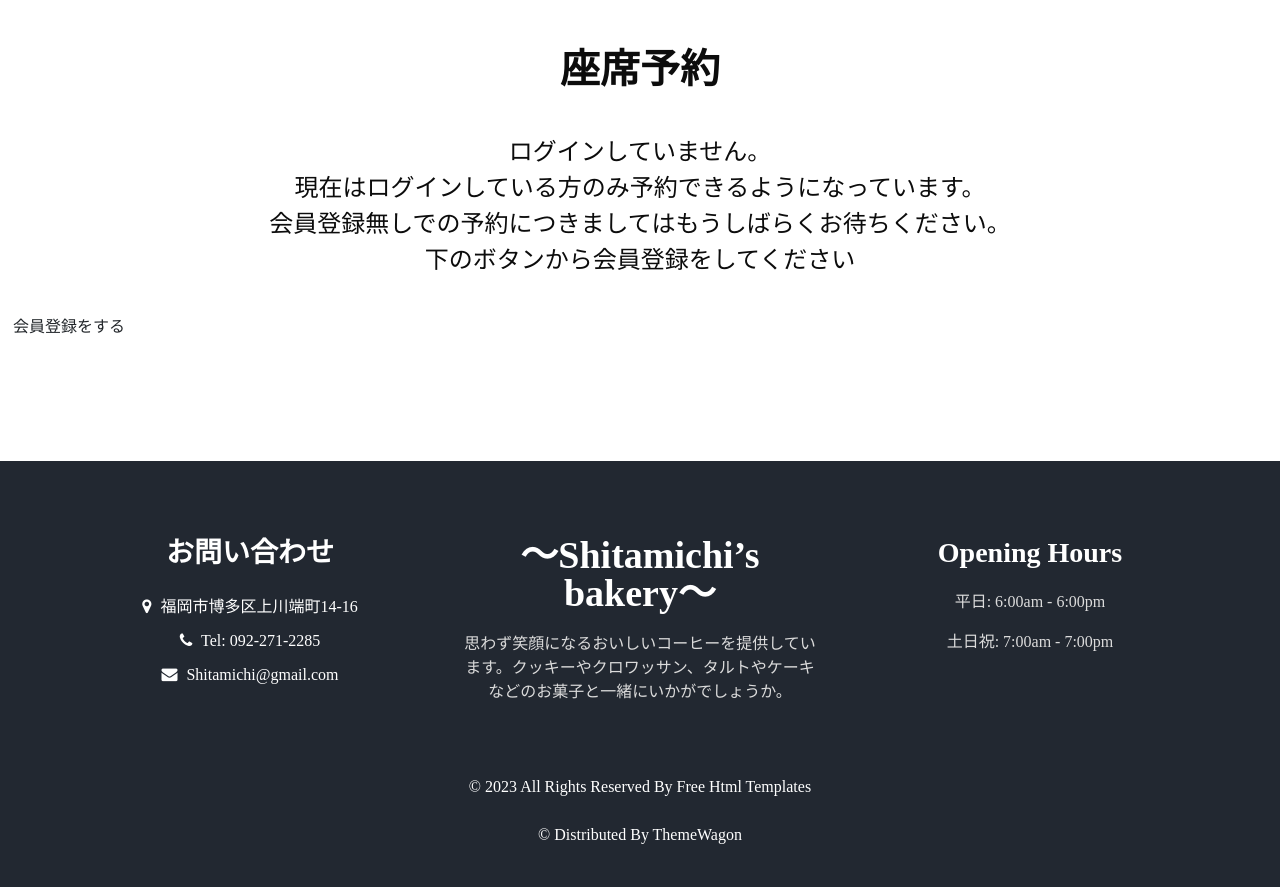
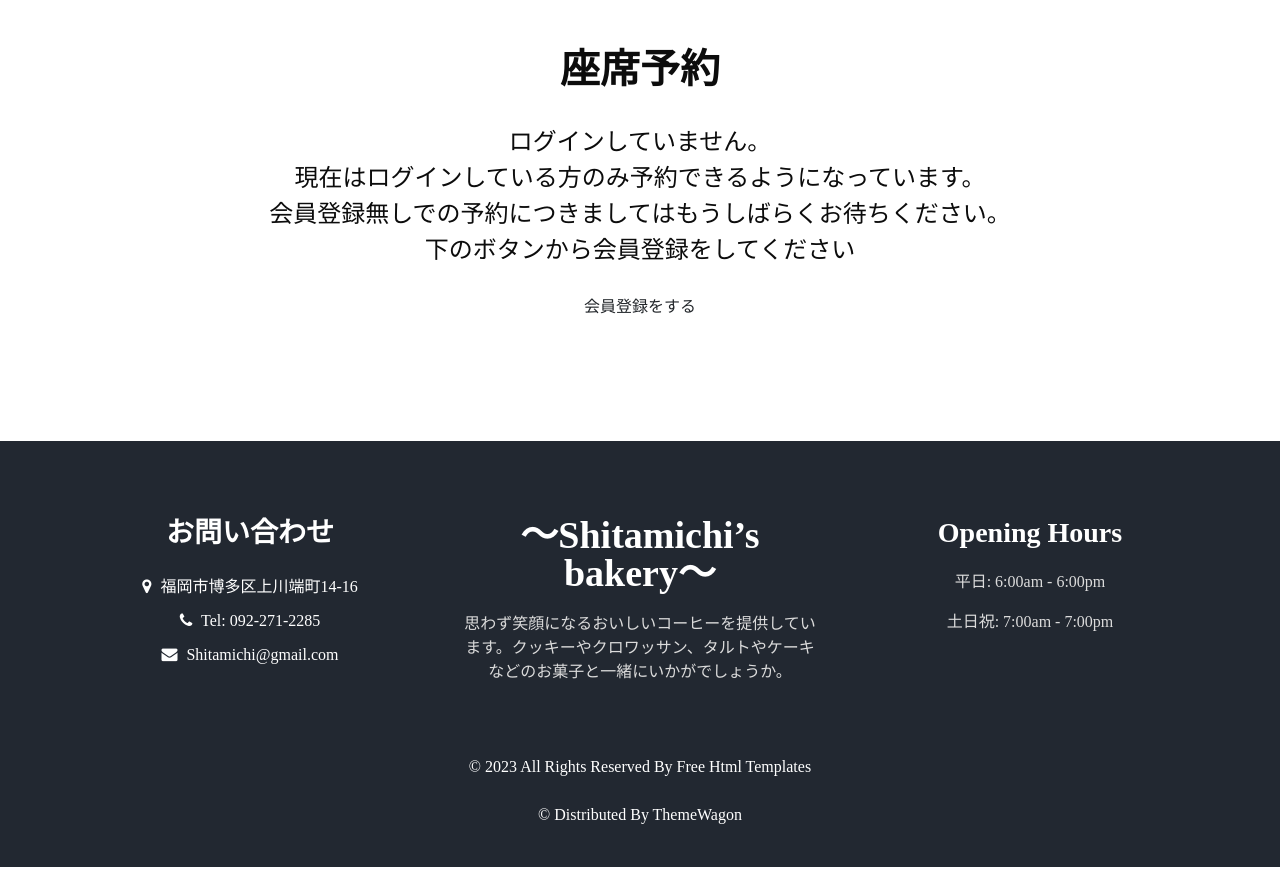
Before and after one commit to miyosi33/FIC_D_CareerDesign, a PHP site: page /zaseki3.php in a window 1280 px wide. Shown: the part 74-961 px from the top of the page. Run offline with PHP 8.4, Linux system fonts and the light colour scheme; some libraries are stand-ins or nearby versions; some web fonts are replaced.

Commit message:
Update login.css

```diff
--- a/css/login.css
+++ b/css/login.css
@@ -1,6 +1,5 @@
 .tinntinn{
     /* background-color: rgb(255, 0, 0); */
-
     max-width: 80vw;
     min-width: 40vw;
     text-align: center;
@@ -20,6 +19,25 @@
 h2{
     text-align: center;
 }
+
+.Y {
+    margin: 0 auto; /* 水平方向に中央揃え */
+    text-align: center; /* 内部の要素を中央揃え */
+    margin-top: 20px;
+    margin-bottom: 20px;
+    /* padding: 10px; */
+}
+
+.Y p {
+    font-size: 24px;
+}
+
+.button2 {
+    text-align: center;
+    margin: auto;
+    /* padding: 10px; */
+}
+
 
 
 /* reservation.phpのcssの部分 */
@@ -41,15 +59,3 @@ h2{
     margin: auto;
     padding: 20px;
 }
-
-.Y {
-    margin: 0 auto; /* 水平方向に中央揃え */
-    text-align: center; /* 内部の要素を中央揃え */
-    margin-top: 20px;
-    margin-bottom: 20px;
-    padding: 10px;
-}
-
-.Y p {
-    font-size: 24px;
-}
```
